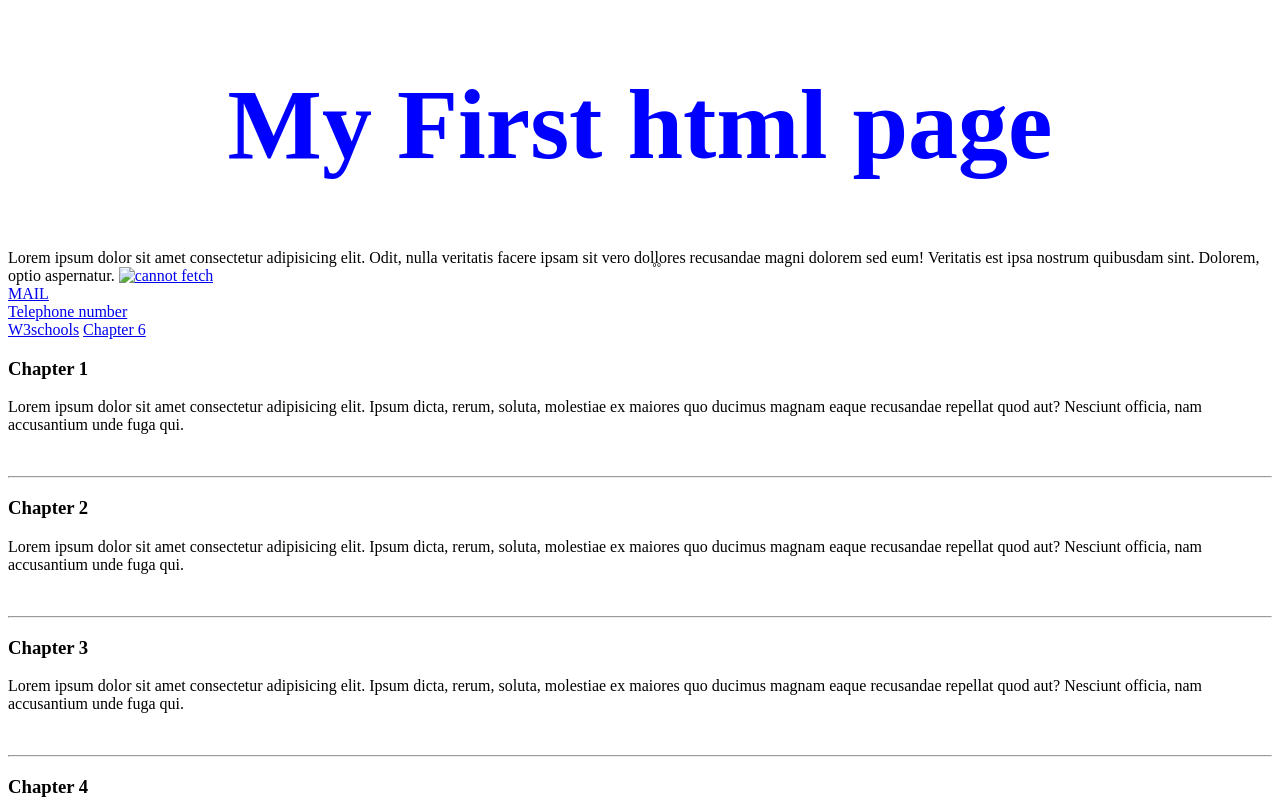
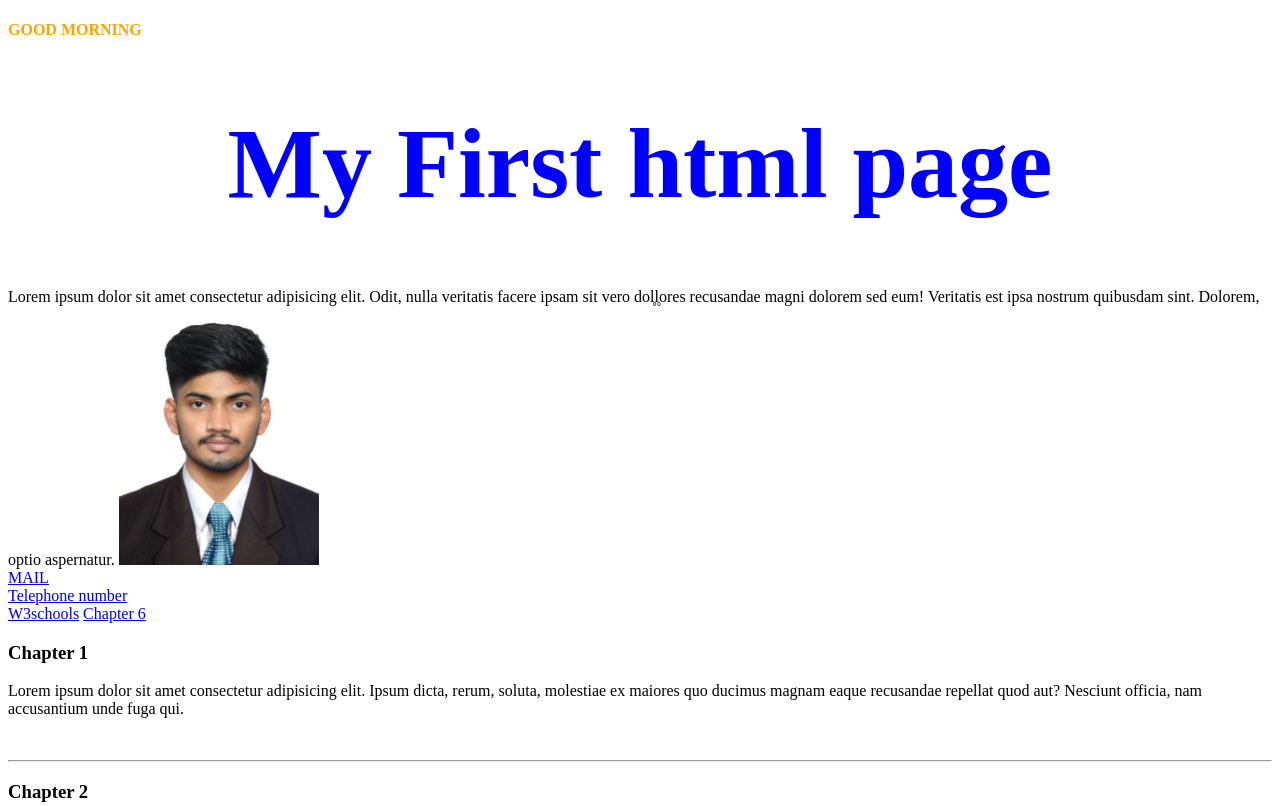
Before and after one commit to AlvaDhAnush/internship, a plain HTML site: page index.html in a window 1280 px wide. Shown: the top 806 px of the page. Drawn offline with Linux system fonts and the light colour scheme.

Commit message:
second commit

```diff
--- a/index.html
+++ b/index.html
@@ -9,11 +9,13 @@
 
 </head>
 <body>
+    <h4 style ="color:orange;">GOOD MORNING</h4>
       <h1>
         My First html page
       </h1>
+
       <span>Lorem ipsum dolor sit amet consectetur adipisicing elit. Odit, nulla veritatis facere ipsam sit vero dol̥l̥ores recusandae magni dolorem sed eum! Veritatis est ipsa nostrum quibusdam sint. Dolorem, optio aspernatur.</span>
-      <a href="https://www.google.co.in/" target="_blank"><img src="sharathjpj.jpg"  width="200px" alt="cannot fetch"></a><br>
+      <a href="https://www.google.co.in/" target="_blank"><img src="sharath.jpg"  width="200px" alt="cannot fetch"></a><br>
       <a href="mailto:afnansheikh@gmail.com">MAIL</a><br>
       <a href="tel:8762851934">Telephone number</a><br>
       <a href="https://github.com/thushar28">W3schools</a>
```
Also changed, not shown: sharath.jpg (added).
